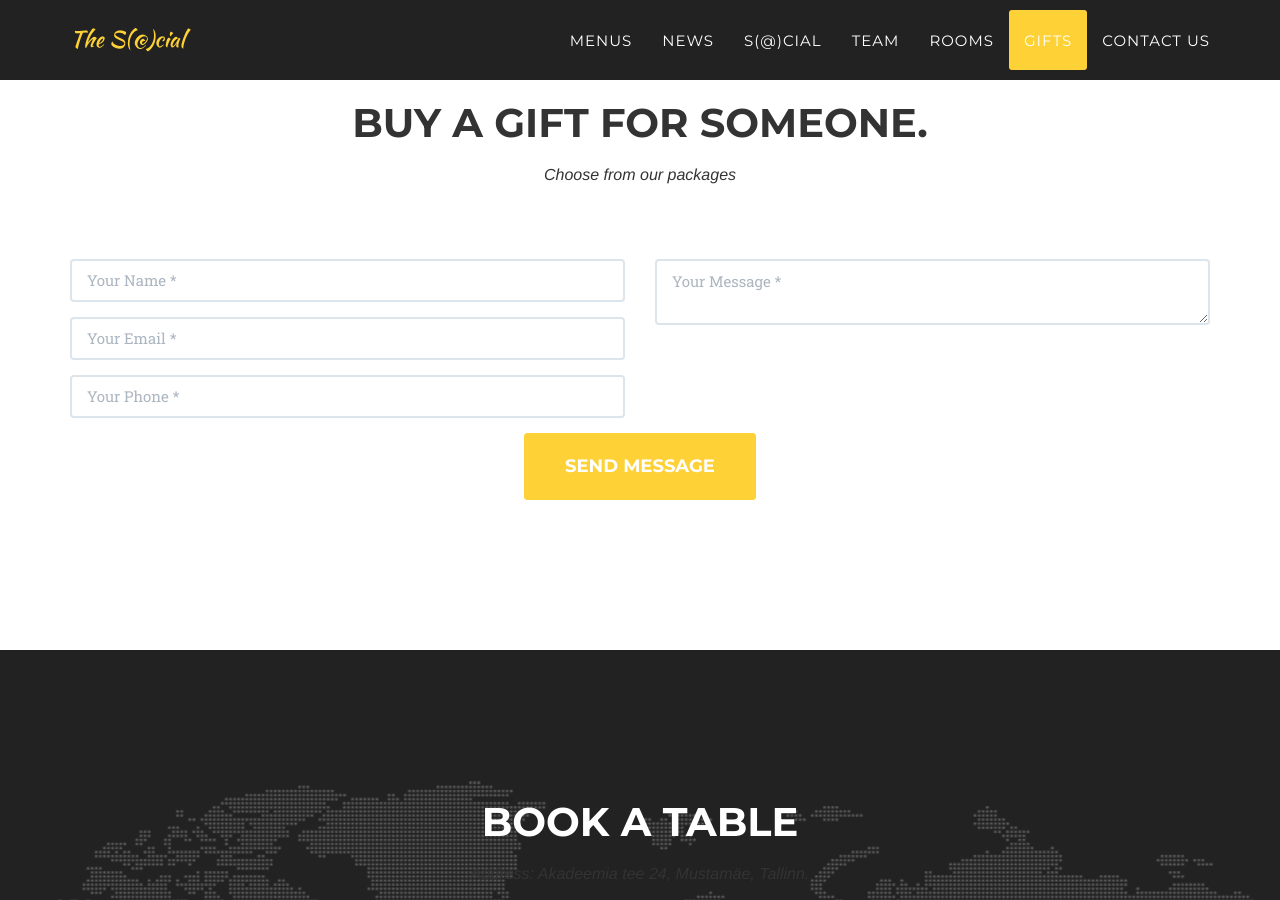
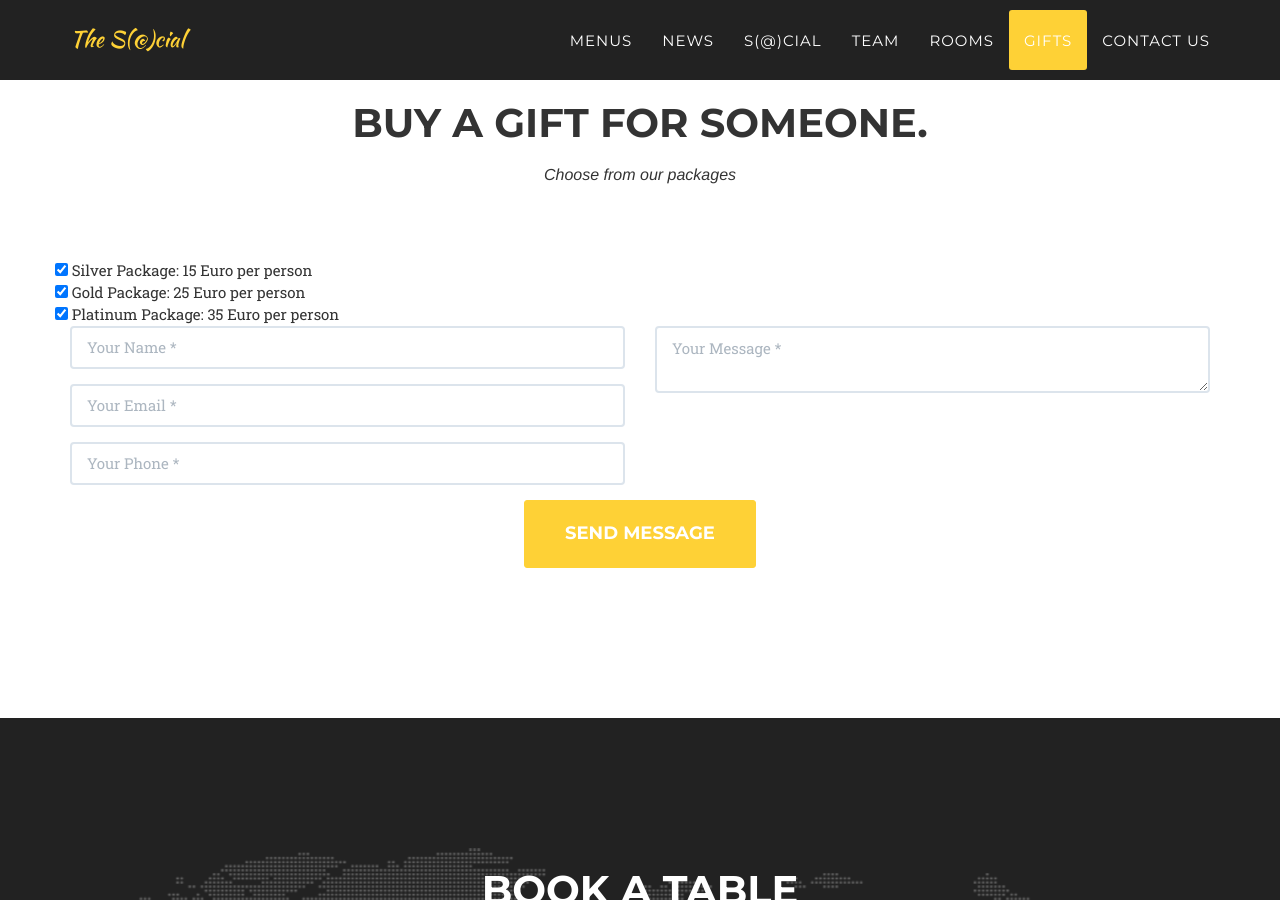
Before and after one commit to devmahadev/social, a Jekyll site: the page built from index.html, in a window 1280 px wide and 900 px high, scrolled down 5633 px. Built offline with Jekyll 4.4.1, drawn with Linux system fonts in a browser that asks for light colours; nearby versions of some CDN libraries; some web fonts are replaced.

Commit message:
gift packages

```diff
--- a/_includes/gifts.html
+++ b/_includes/gifts.html
@@ -12,6 +12,10 @@
         <div class="col-lg-12">
                 <form id="contact-form" method="post" action="https://liveformhq.com/form/857cda6b-6be0-4b3b-b998-1747311aa330">
                  <div class="row">
+                    <input type="checkbox" name="package1" value="Silver" checked> Silver Package: 15 Euro per person<br>
+                    <input type="checkbox" name="package2" value="Gold" checked> Gold Package: 25 Euro per person<br>
+                    <input type="checkbox" name="package3" value="Platinum" checked> Platinum Package: 35 Euro per person<br>
+
                             <div class="col-md-6">
                                 <div class="control-group form-group">
                                     <input name="name"  type="text" class="form-control" placeholder="Your Name *"  id="name" required data-validation-required-message="Please enter your name.">
```
